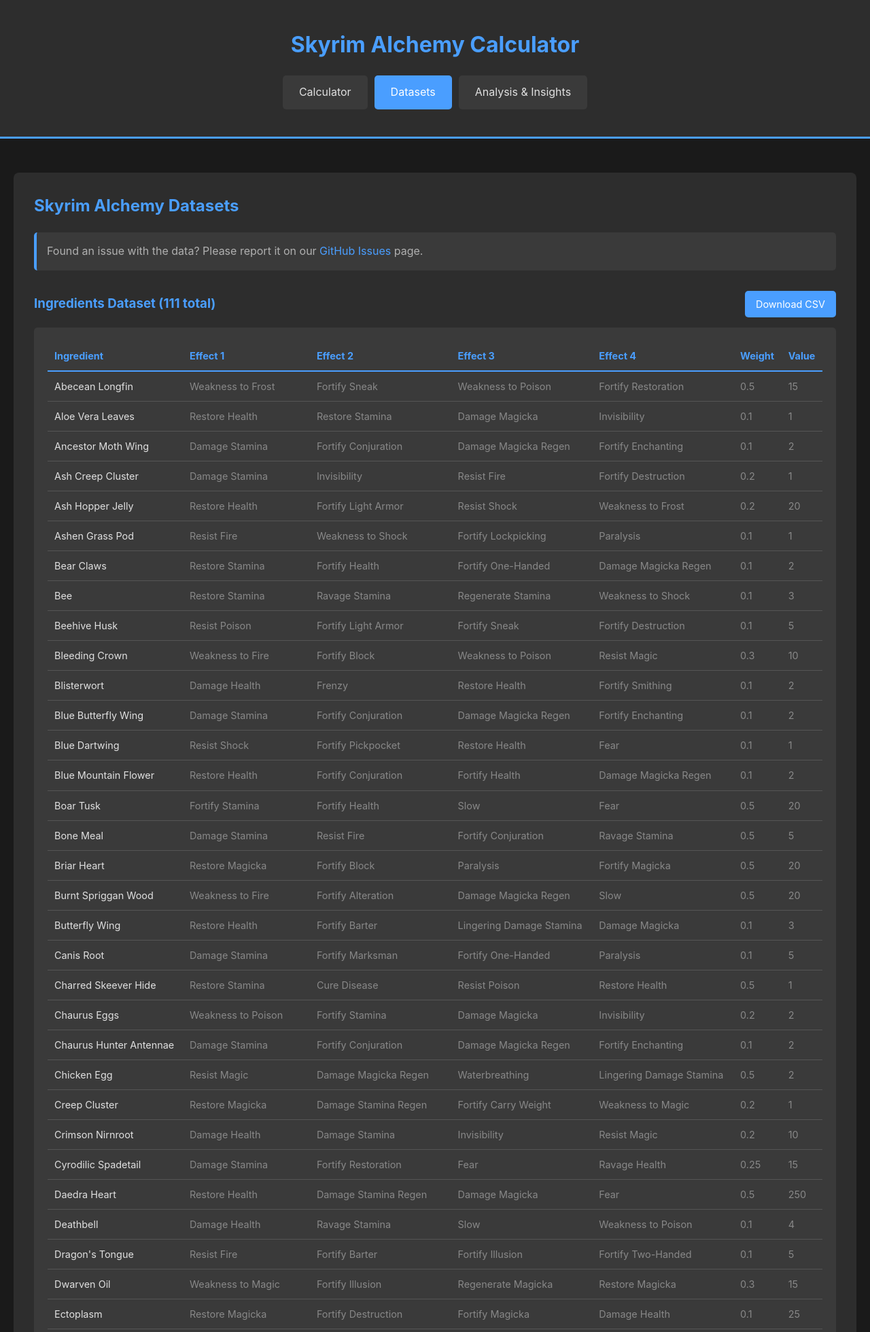
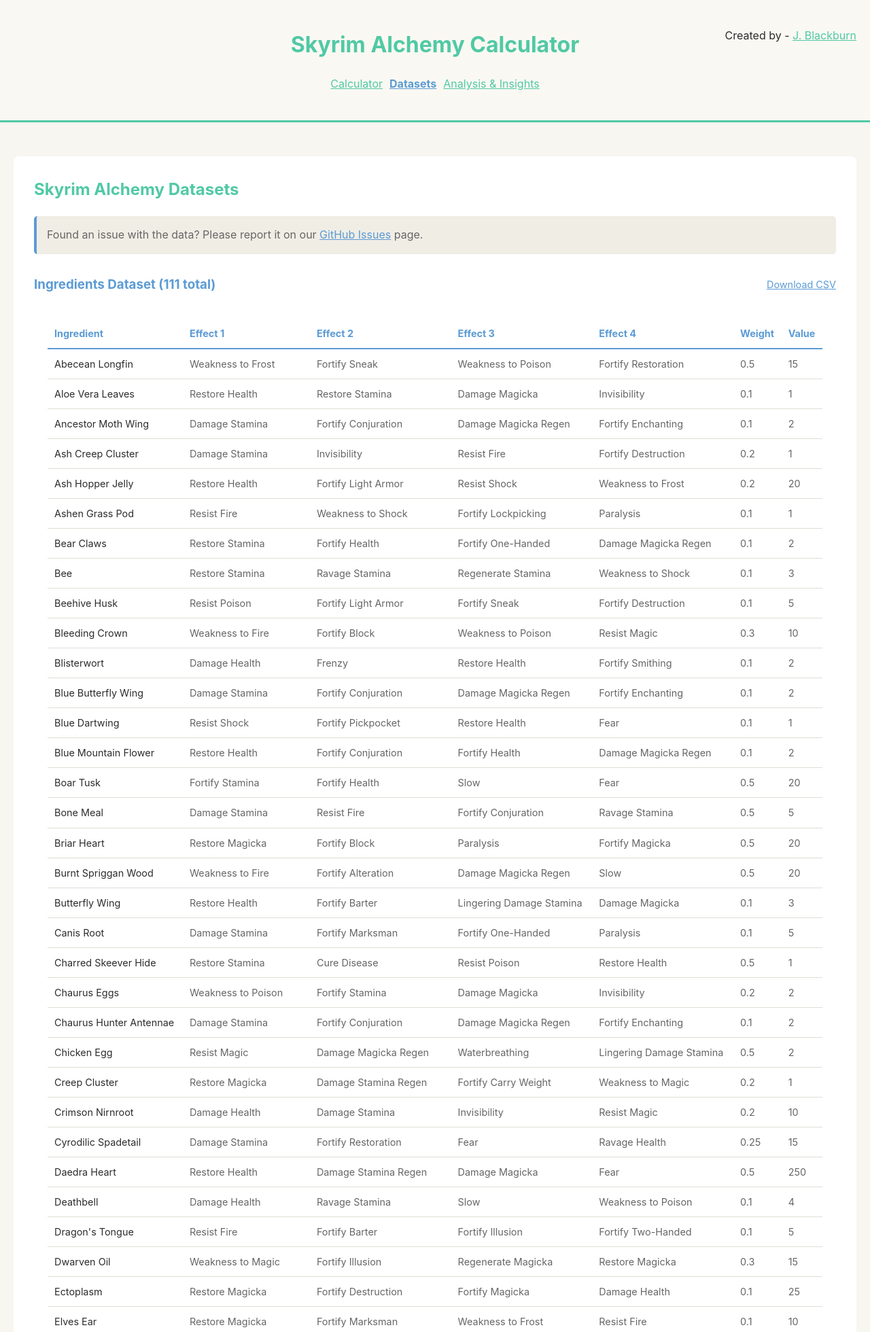
Before and after one commit to jakeblackburnn/Skyrim-Alchemy-Calculator, a Django app: page /datasets/ in a window 1280 px wide. Shown: the top 1960 px of the page at 68% size. Run offline with Django 5.2, Linux system fonts and the light colour scheme.

Commit message:
Improve styles

```diff
--- a/web_ui/calculator/static/calculator/css/styles.css
+++ b/web_ui/calculator/static/calculator/css/styles.css
@@ -6,8 +6,8 @@
 
 body {
     font-family: -apple-system, BlinkMacSystemFont, 'Segoe UI', Roboto, 'Helvetica Neue', Arial, sans-serif;
-    background-color: #1a1a1a;
-    color: #e0e0e0;
+    background-color: #f8f6f0;
+    color: #2c2c2c;
     line-height: 1.6;
 }
 
@@ -18,16 +18,39 @@ body {
 }
 
 header {
-    background-color: #2d2d2d;
+    background-color: #faf8f2;
     padding: 20px 0;
     margin-bottom: 30px;
-    border-bottom: 3px solid #4a9eff;
+    border-bottom: 3px solid #50c9a5;
+}
+
+.header-content {
+    position: relative;
 }
 
 header h1 {
     text-align: center;
-    color: #4a9eff;
+    color: #50c9a5;
     font-size: 2em;
+    margin: 0;
+}
+
+.portfolio-attribution {
+    position: absolute;
+    top: 0;
+    right: 0;
+    font-size: 1em;
+    color: #2c2c2c;
+}
+
+.portfolio-link {
+    color: #50c9a5;
+    text-decoration: underline;
+    transition: color 0.2s ease;
+}
+
+.portfolio-link:hover {
+    color: #f5c542;
 }
 
 .tab-navigation {
@@ -39,30 +62,28 @@ header h1 {
 }
 
 .tab-button {
-    padding: 12px 24px;
-    background-color: #3a3a3a;
-    color: #e0e0e0;
+    padding: 0;
+    background: none;
+    color: #50c9a5;
     border: none;
     cursor: pointer;
-    border-radius: 5px;
     font-size: 1em;
-    transition: all 0.3s ease;
-    text-decoration: none;
+    transition: color 0.2s ease;
+    text-decoration: underline;
     display: inline-block;
 }
 
 .tab-button:hover {
-    background-color: #4a4a4a;
-    transform: translateY(-2px);
+    color: #f5c542;
 }
 
 .tab-button.active {
-    background-color: #4a9eff;
-    color: white;
+    color: #5b9bd5;
+    font-weight: bold;
 }
 
 .content {
-    background-color: #2d2d2d;
+    background-color: #ffffff;
     padding: 30px;
     border-radius: 8px;
     min-height: 500px;
@@ -72,22 +93,34 @@ header h1 {
     display: grid;
     grid-template-columns: 1fr 1fr;
     gap: 30px;
+    align-items: start;
 }
 
 .section-title {
-    color: #4a9eff;
+    color: #50c9a5;
     margin-bottom: 20px;
     font-size: 1.5em;
 }
 
-.input-section, .results-section {
-    background-color: #3a3a3a;
+.input-section {
+    background-color: #f0ede5;
     padding: 20px;
     border-radius: 5px;
 }
 
-.scrollable {
-    max-height: 600px;
+.results-section {
+    background-color: #f0ede5;
+    padding: 20px;
+    border-radius: 5px;
+    display: flex;
+    flex-direction: column;
+}
+
+.results-section .section-title {
+    flex-shrink: 0;
+}
+
+.results-content {
     overflow-y: auto;
 }
 
--- a/web_ui/calculator/templates/calculator/base.html
+++ b/web_ui/calculator/templates/calculator/base.html
@@ -10,7 +10,12 @@
 <body>
     <header>
         <div class="container">
-            <h1>Skyrim Alchemy Calculator</h1>
+            <div class="header-content">
+                <h1>Skyrim Alchemy Calculator</h1>
+                <div class="portfolio-attribution">
+                    Created by - <a href="https://j-blackburn-portfolio.web.app/" target="_blank" rel="noopener noreferrer" class="portfolio-link">J. Blackburn</a>
+                </div>
+            </div>
             <nav class="tab-navigation">
                 <a href="{% url 'calculator:calculator' %}" class="tab-button {% if request.resolver_match.url_name == 'calculator' %}active{% endif %}">
                     Calculator
--- a/web_ui/calculator/templates/calculator/datasets.html
+++ b/web_ui/calculator/templates/calculator/datasets.html
@@ -3,50 +3,47 @@
 {% block content %}
 <h2 class="section-title">Skyrim Alchemy Datasets</h2>
 
-<div style="background-color: #3a3a3a; padding: 15px; border-radius: 5px; margin-bottom: 30px; border-left: 4px solid #4a9eff;">
-    <p style="color: #b0b0b0;">
+<div style="background-color: #f0ede5; padding: 15px; border-radius: 5px; margin-bottom: 30px; border-left: 4px solid #5b9bd5;">
+    <p style="color: #666666;">
         Found an issue with the data? Please report it on our
-        <a href="https://github.com/yourusername/skyrim-alchemy-calculator/issues" style="color: #4a9eff; text-decoration: none;">GitHub Issues</a> page.
+        <a href="https://github.com/yourusername/skyrim-alchemy-calculator/issues" style="color: #5b9bd5; text-decoration: underline;">GitHub Issues</a> page.
     </p>
 </div>
 
 <div style="margin-bottom: 40px;">
     <div style="display: flex; justify-content: space-between; align-items: center; margin-bottom: 15px;">
-        <h3 style="color: #4a9eff;">Ingredients Dataset ({{ ingredients|length }} total)</h3>
+        <h3 style="color: #5b9bd5;">Ingredients Dataset ({{ ingredients|length }} total)</h3>
         <a href="{% url 'calculator:download_ingredients' %}" style="
-            padding: 8px 16px;
-            background-color: #4a9eff;
-            color: white;
-            text-decoration: none;
-            border-radius: 5px;
+            color: #5b9bd5;
+            text-decoration: underline;
             font-size: 0.9em;
         ">Download CSV</a>
     </div>
 
-    <div style="background-color: #3a3a3a; padding: 20px; border-radius: 5px; overflow-x: auto;">
+    <div style="background-color: #ffffff; padding: 20px; border-radius: 5px; overflow-x: auto;">
         {% if ingredients %}
         <table style="width: 100%; border-collapse: collapse; font-size: 0.9em;">
             <thead>
-                <tr style="border-bottom: 2px solid #4a9eff;">
-                    <th style="text-align: left; padding: 10px; color: #4a9eff;">Ingredient</th>
-                    <th style="text-align: left; padding: 10px; color: #4a9eff;">Effect 1</th>
-                    <th style="text-align: left; padding: 10px; color: #4a9eff;">Effect 2</th>
-                    <th style="text-align: left; padding: 10px; color: #4a9eff;">Effect 3</th>
-                    <th style="text-align: left; padding: 10px; color: #4a9eff;">Effect 4</th>
-                    <th style="text-align: left; padding: 10px; color: #4a9eff;">Weight</th>
-                    <th style="text-align: left; padding: 10px; color: #4a9eff;">Value</th>
+                <tr style="border-bottom: 2px solid #5b9bd5;">
+                    <th style="text-align: left; padding: 10px; color: #5b9bd5;">Ingredient</th>
+                    <th style="text-align: left; padding: 10px; color: #5b9bd5;">Effect 1</th>
+                    <th style="text-align: left; padding: 10px; color: #5b9bd5;">Effect 2</th>
+                    <th style="text-align: left; padding: 10px; color: #5b9bd5;">Effect 3</th>
+                    <th style="text-align: left; padding: 10px; color: #5b9bd5;">Effect 4</th>
+                    <th style="text-align: left; padding: 10px; color: #5b9bd5;">Weight</th>
+                    <th style="text-align: left; padding: 10px; color: #5b9bd5;">Value</th>
                 </tr>
             </thead>
             <tbody>
                 {% for ingredient in ingredients %}
-                <tr style="border-bottom: 1px solid #555;">
+                <tr style="border-bottom: 1px solid #e0ddd5;">
                     <td style="padding: 10px;">{{ ingredient.name }}</td>
-                    <td style="padding: 10px; color: #888;">{{ ingredient.effects.0 }}</td>
-                    <td style="padding: 10px; color: #888;">{{ ingredient.effects.1 }}</td>
-                    <td style="padding: 10px; color: #888;">{{ ingredient.effects.2 }}</td>
-                    <td style="padding: 10px; color: #888;">{{ ingredient.effects.3 }}</td>
-                    <td style="padding: 10px; color: #888;">{{ ingredient.weight }}</td>
-                    <td style="padding: 10px; color: #888;">{{ ingredient.value }}</td>
+                    <td style="padding: 10px; color: #666666;">{{ ingredient.effects.0 }}</td>
+                    <td style="padding: 10px; color: #666666;">{{ ingredient.effects.1 }}</td>
+                    <td style="padding: 10px; color: #666666;">{{ ingredient.effects.2 }}</td>
+                    <td style="padding: 10px; color: #666666;">{{ ingredient.effects.3 }}</td>
+                    <td style="padding: 10px; color: #666666;">{{ ingredient.weight }}</td>
+                    <td style="padding: 10px; color: #666666;">{{ ingredient.value }}</td>
                 </tr>
                 {% endfor %}
             </tbody>
@@ -62,37 +59,34 @@
 
 <div>
     <div style="display: flex; justify-content: space-between; align-items: center; margin-bottom: 15px;">
-        <h3 style="color: #4a9eff;">Effects Dataset ({{ effects|length }} total)</h3>
+        <h3 style="color: #5b9bd5;">Effects Dataset ({{ effects|length }} total)</h3>
         <a href="{% url 'calculator:download_effects' %}" style="
-            padding: 8px 16px;
-            background-color: #4a9eff;
-            color: white;
-            text-decoration: none;
-            border-radius: 5px;
+            color: #5b9bd5;
+            text-decoration: underline;
             font-size: 0.9em;
         ">Download CSV</a>
     </div>
 
-    <div style="background-color: #3a3a3a; padding: 20px; border-radius: 5px; overflow-x: auto;">
+    <div style="background-color: #ffffff; padding: 20px; border-radius: 5px; overflow-x: auto;">
         {% if effects %}
         <table style="width: 100%; border-collapse: collapse; font-size: 0.9em;">
             <thead>
-                <tr style="border-bottom: 2px solid #4a9eff;">
-                    <th style="text-align: left; padding: 10px; color: #4a9eff;">Effect Name</th>
-                    <th style="text-align: left; padding: 10px; color: #4a9eff;">Base Cost</th>
-                    <th style="text-align: left; padding: 10px; color: #4a9eff;">Type</th>
-                    <th style="text-align: left; padding: 10px; color: #4a9eff;">Is Beneficial</th>
-                    <th style="text-align: left; padding: 10px; color: #4a9eff;">Variable Duration</th>
+                <tr style="border-bottom: 2px solid #5b9bd5;">
+                    <th style="text-align: left; padding: 10px; color: #5b9bd5;">Effect Name</th>
+                    <th style="text-align: left; padding: 10px; color: #5b9bd5;">Base Cost</th>
+                    <th style="text-align: left; padding: 10px; color: #5b9bd5;">Type</th>
+                    <th style="text-align: left; padding: 10px; color: #5b9bd5;">Is Beneficial</th>
+                    <th style="text-align: left; padding: 10px; color: #5b9bd5;">Variable Duration</th>
                 </tr>
             </thead>
             <tbody>
                 {% for effect in effects %}
-                <tr style="border-bottom: 1px solid #555;">
+                <tr style="border-bottom: 1px solid #e0ddd5;">
                     <td style="padding: 10px;">{{ effect.name }}</td>
-                    <td style="padding: 10px; color: #888;">{{ effect.base_cost }}</td>
-                    <td style="padding: 10px; color: #888;">{{ effect.effect_type }}</td>
-                    <td style="padding: 10px; color: #888;">{{ effect.is_beneficial }}</td>
-                    <td style="padding: 10px; color: #888;">{{ effect.varies_duration }}</td>
+                    <td style="padding: 10px; color: #666666;">{{ effect.base_cost }}</td>
+                    <td style="padding: 10px; color: #666666;">{{ effect.effect_type }}</td>
+                    <td style="padding: 10px; color: #666666;">{{ effect.is_beneficial }}</td>
+                    <td style="padding: 10px; color: #666666;">{{ effect.varies_duration }}</td>
                 </tr>
                 {% endfor %}
             </tbody>
```
Also changed, not shown: other parts of web_ui/calculator/static/calculator/css/styles.css (+60 -15 lines), web_ui/calculator/static/calculator/js/calculator.js (+29 -9 lines), web_ui/calculator/templates/calculator/calculator.html (+22 -23 lines).
